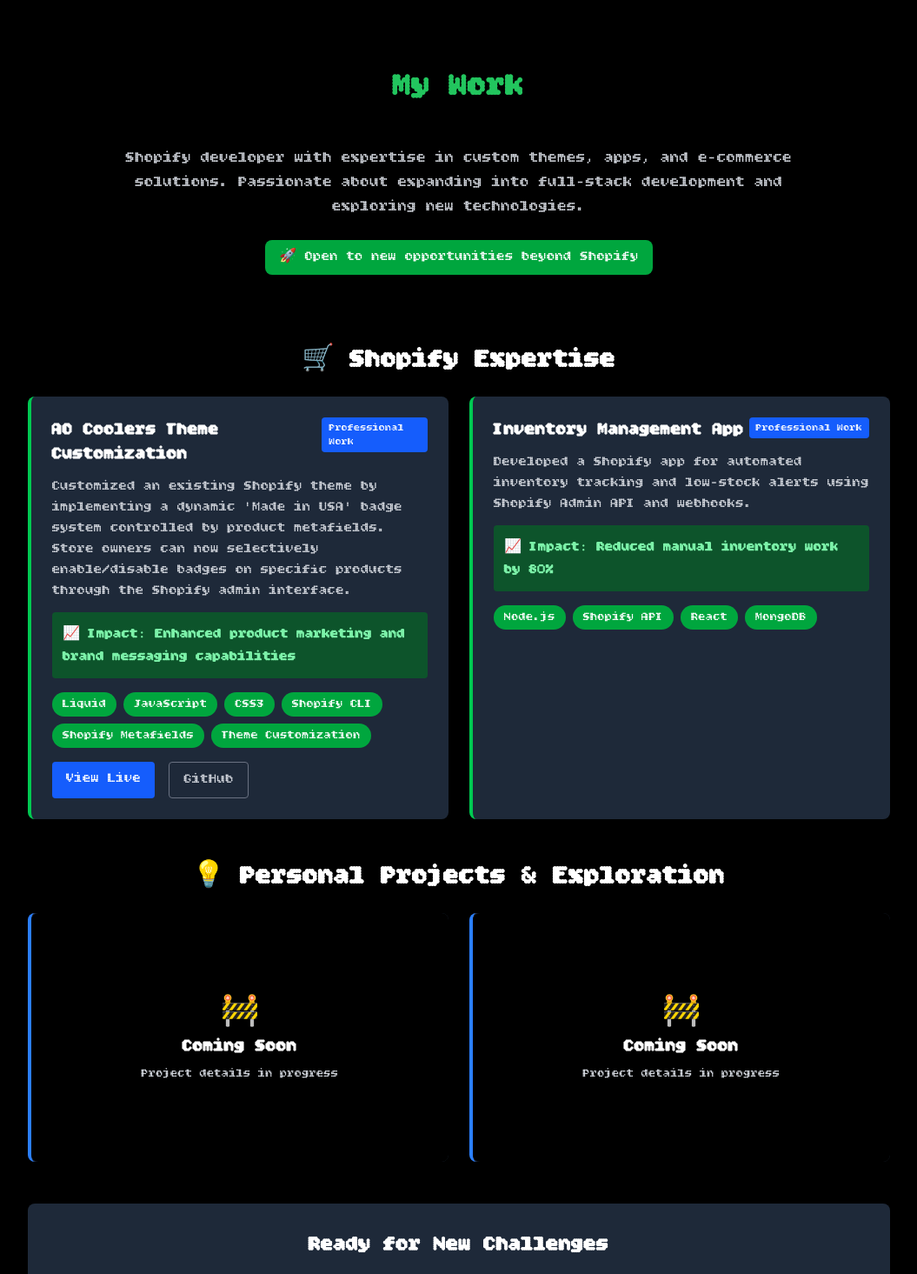
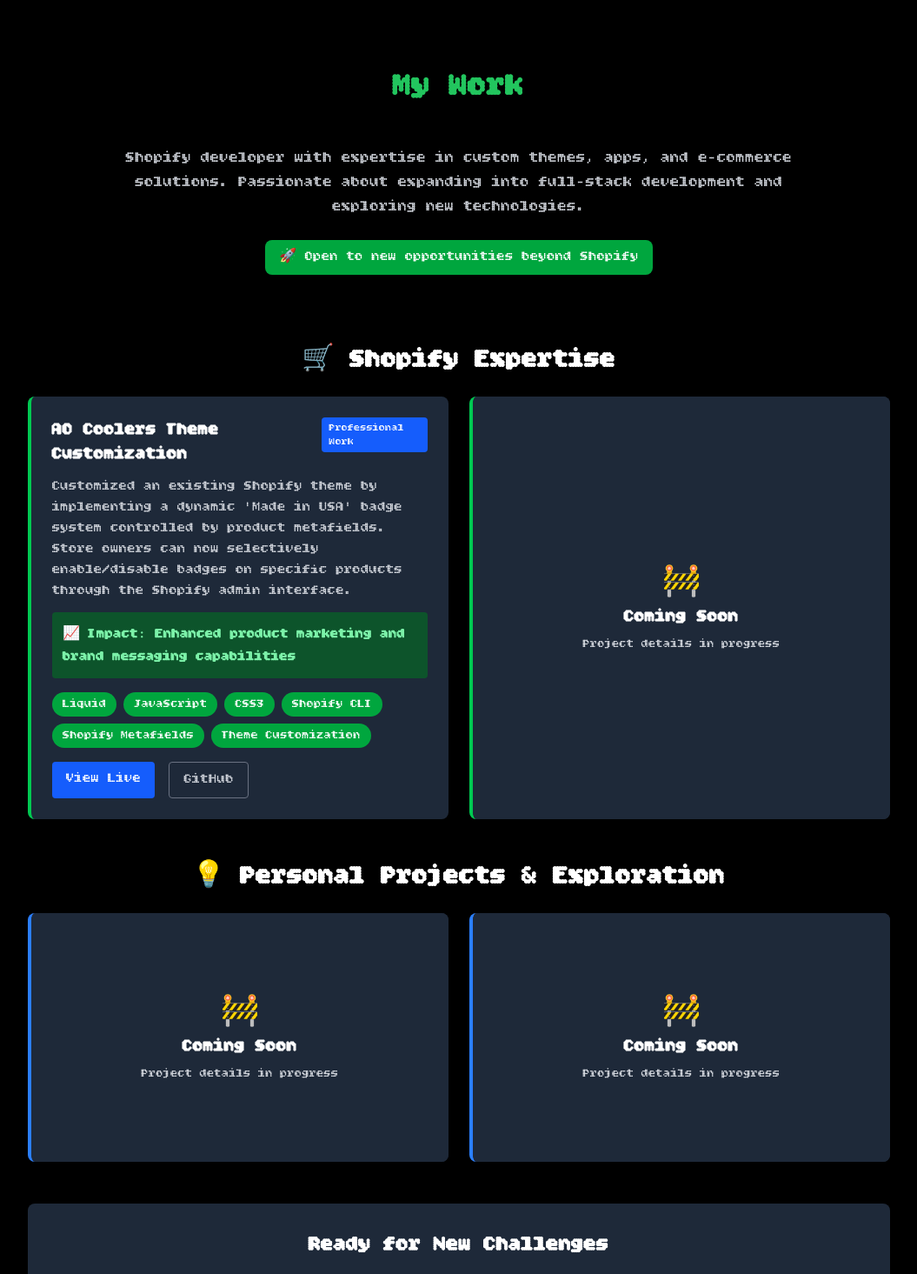
Before and after one commit to MoHanSolo/portfolio, a Next.js app: page /my-work in a window 1280 px wide. Shown: the top 1465 px of the page at 87% size, without its empty margins (112-1167 px from the left). Built offline with nearby package versions, Linux system fonts and the light colour scheme.

Commit message:
Covered other sample project

```diff
--- a/app/my-work/page.tsx
+++ b/app/my-work/page.tsx
@@ -128,8 +128,9 @@
                                 )}
                             </div>
 
-                            {/* Coming Soon Overlay
-                            <div className="absolute inset-0 bg-black bg-opacity-80 rounded-lg flex items-center justify-center">
+                            {/* Coming Soon Overlay */}
+                            {index !== 0 && (
+                            <div className="absolute inset-0 bg-gray-800 bg-opacity-80 rounded-lg flex items-center justify-center">
                                 <div className="text-center">
                                     <div className="text-4xl mb-2">🚧</div>
                                     <div className="text-xl font-bold text-white mb-2"
@@ -141,7 +142,8 @@
                                         Project details in progress
                                     </div>
                                 </div>
-                            </div> */}
+                            </div>
+                            )}
                         </div>
                     ))}
                 </div>
@@ -202,7 +204,7 @@
                             </div>
 
                             {/* Coming Soon Overlay */}
-                            <div className="absolute inset-0 bg-black bg-opacity-80 rounded-lg flex items-center justify-center">
+                            <div className="absolute inset-0 bg-gray-800 bg-opacity-80 rounded-lg flex items-center justify-center">
                                 <div className="text-center">
                                     <div className="text-4xl mb-2">🚧</div>
                                     <div className="text-xl font-bold text-white mb-2"
```
